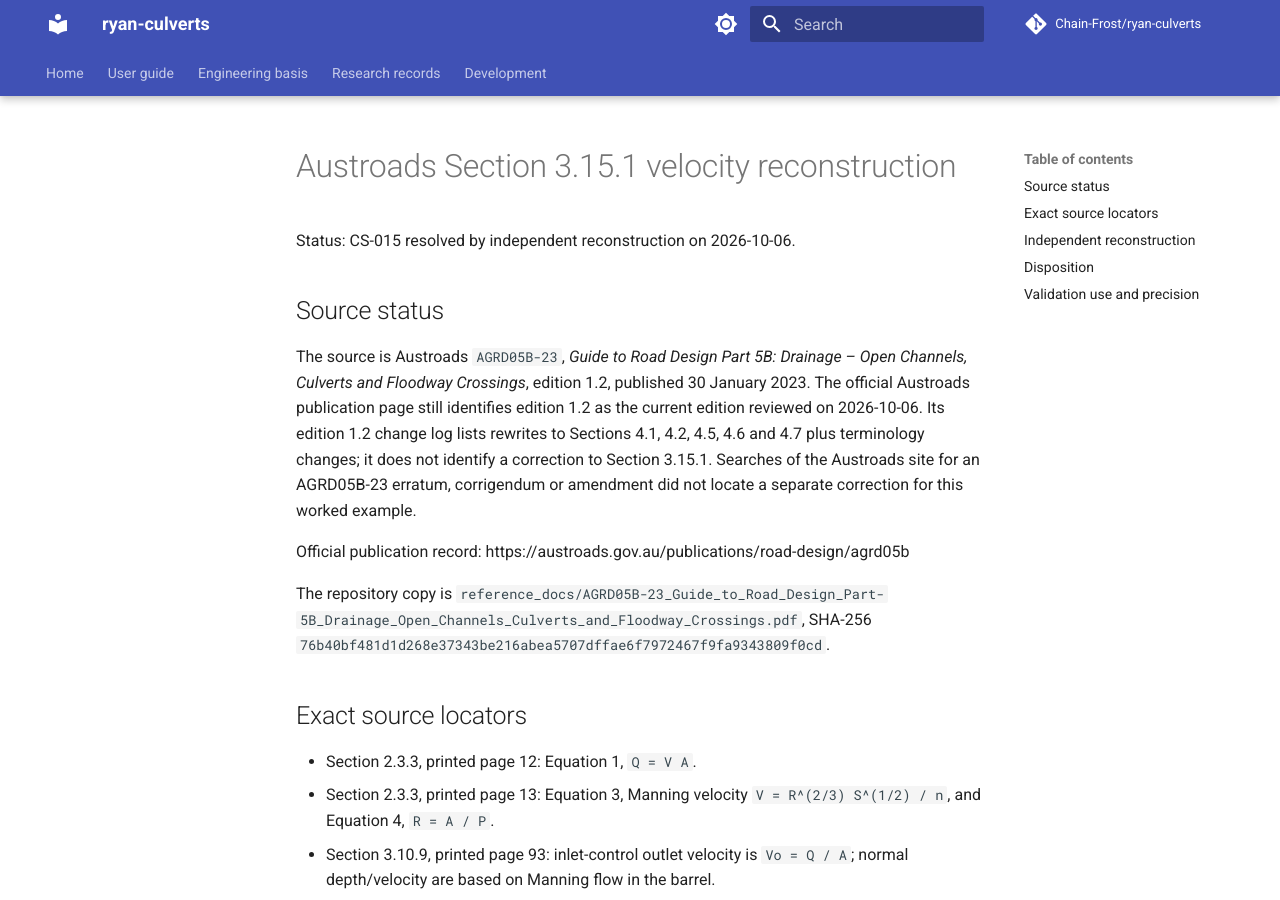
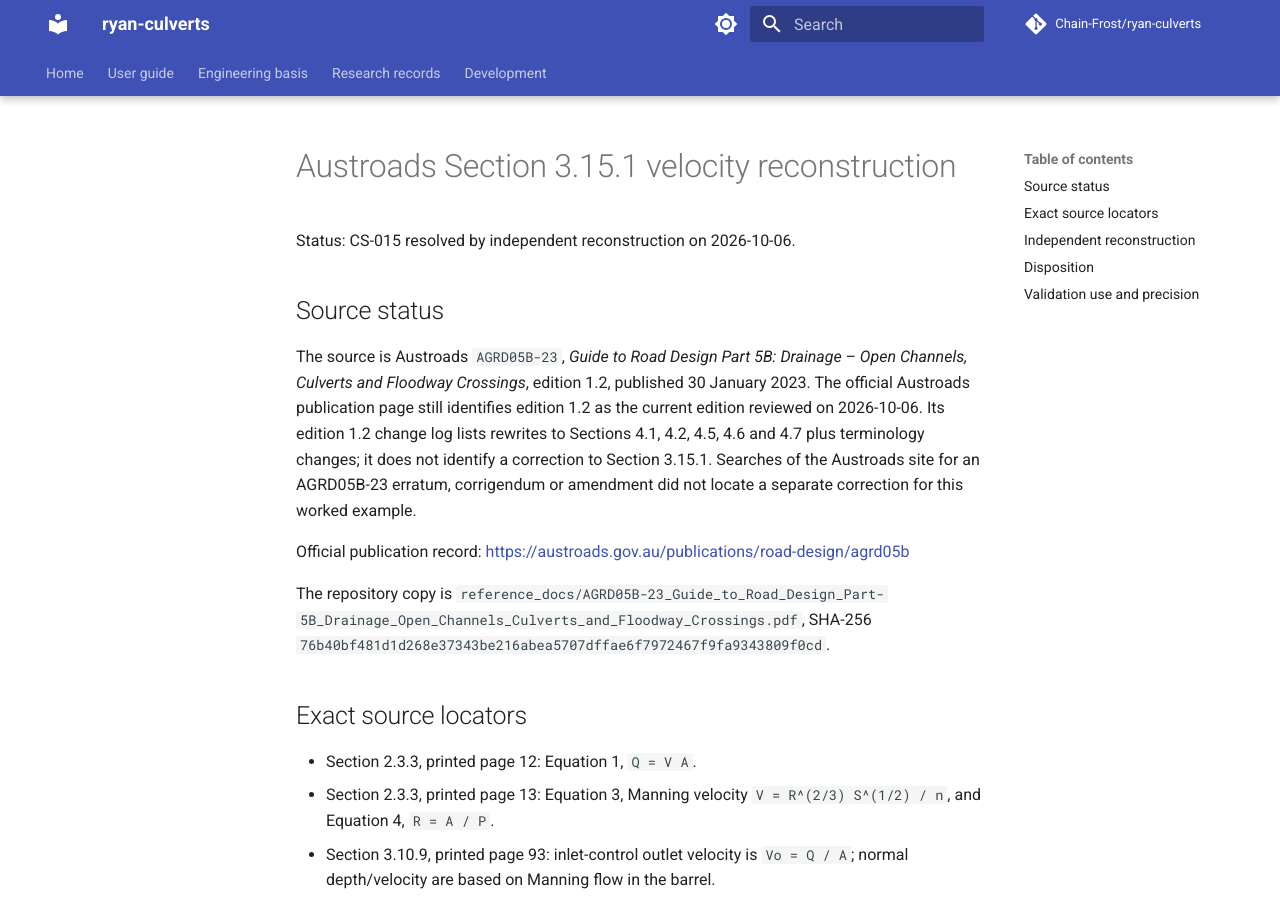
Before and after one commit to Chain-Frost/ryan-culverts, an MkDocs documentation site: the page built from docs/research/austroads_worked_example_velocity.md, in a window 1280 px wide and 900 px high. Built offline with MkDocs 1.6.1 and Material for MkDocs 9.7.7, drawn with Linux system fonts in a browser that asks for light colours; comment, search, counter and statistics services are not loaded.

Commit message:
markdown fixes

```diff
--- a/docs/research/austroads_worked_example_velocity.md
+++ b/docs/research/austroads_worked_example_velocity.md
@@ -13,7 +13,7 @@ reviewed on 2026-10-06. Its edition 1.2 change log lists rewrites to Sections 4.
 amendment did not locate a separate correction for this worked example.
 
 Official publication record:
-https://austroads.gov.au/publications/road-design/agrd05b
+<https://austroads.gov.au/publications/road-design/agrd05b>
 
 The repository copy is
 `reference_docs/AGRD05B-23_Guide_to_Road_Design_Part-5B_Drainage_Open_Channels_Culverts_and_Floodway_Crossings.pdf`,
```
Also changed, not shown: docs/progress.md (+1 -0 lines).
